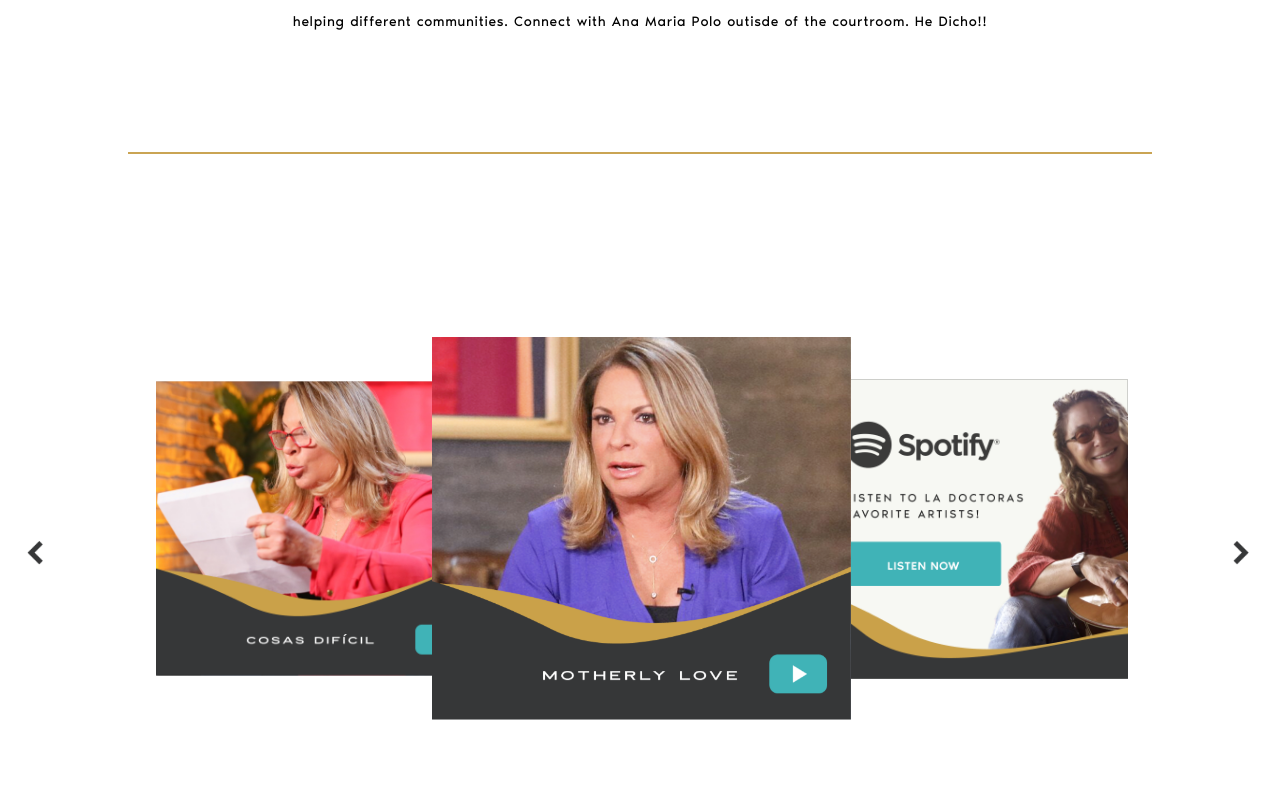
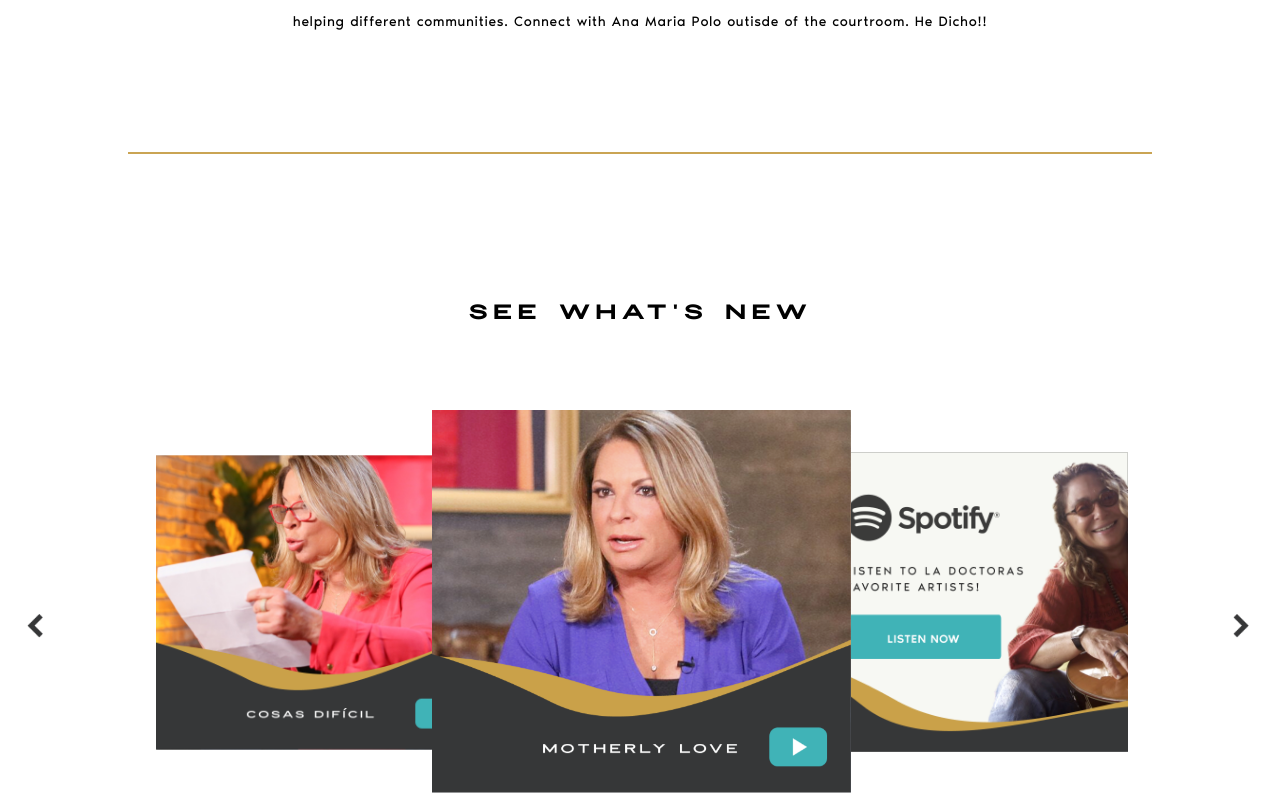
Before and after one commit to nickborbe/caso-client-landing-temp, a React (Create React App) app: page / in a window 1280 px wide. Shown: the part 860-1660 px from the top of the page. Built offline with nearby package versions, Linux system fonts and the light colour scheme.

Commit message:
margin on secon carousel

```diff
--- a/src/components/home-page-components/video-carousel.js
+++ b/src/components/home-page-components/video-carousel.js
@@ -23,6 +23,8 @@ class VidCarousel extends Component {
             <div className="">
               <div className="box-1">
 
+                <h2>See What's New</h2>
+
 
 
                 <FirstCarousel />
--- a/src/styles/homepage.css
+++ b/src/styles/homepage.css
@@ -136,6 +136,10 @@
 
 .carousel-back img{
     width: 100%;
+}
+
+.carousel-back .slick-active{
+    margin: 2.5px;
 }
 
 .carousel-back .slick-prev{
@@ -481,7 +485,7 @@
 
 .vid-carousel-parent-div{
     margin-top: -20px;
-    padding-top: 100px;
+    padding-top: 50px;
     padding-bottom: 200px;
     background-size: 100%;
     background-color: white;
@@ -491,38 +495,11 @@
     align-items: center; */
 }
 
-/* .vid-carousel-parent-div iframe{
-    /* margin: 25px 0; */
-    /* width: 93%;
-    height: 100%;
-    position: relative;
-    border-radius: 3px; */
-/* } */
-
-
-/* .box div[aria-hidden='true'] +  div[aria-hidden='false'],  .box div[aria-hidden='true'] +  div[aria-hidden='false'] + div[aria-hidden='false'] + div[aria-hidden='false']{
-    height: 23vw;
+.vid-carousel-parent-div h2{
+    margin-bottom: 80px;
 }
 
 
-
-
-
-.box div[aria-hidden='true'] + div[aria-hidden='false'] +  div[aria-hidden='false']{
-    height: 30vw;
-    margin-left: -100px;
-    margin-right: -100px;
-    z-index: 100;
-} */
-
-
-/* .box div[aria-hidden='false'] > div{
-    height: 100%;
-} */
-
- /* .carousel-iframe{
-     height: 100%;
- } */
 
 
  .slick-track{
```
